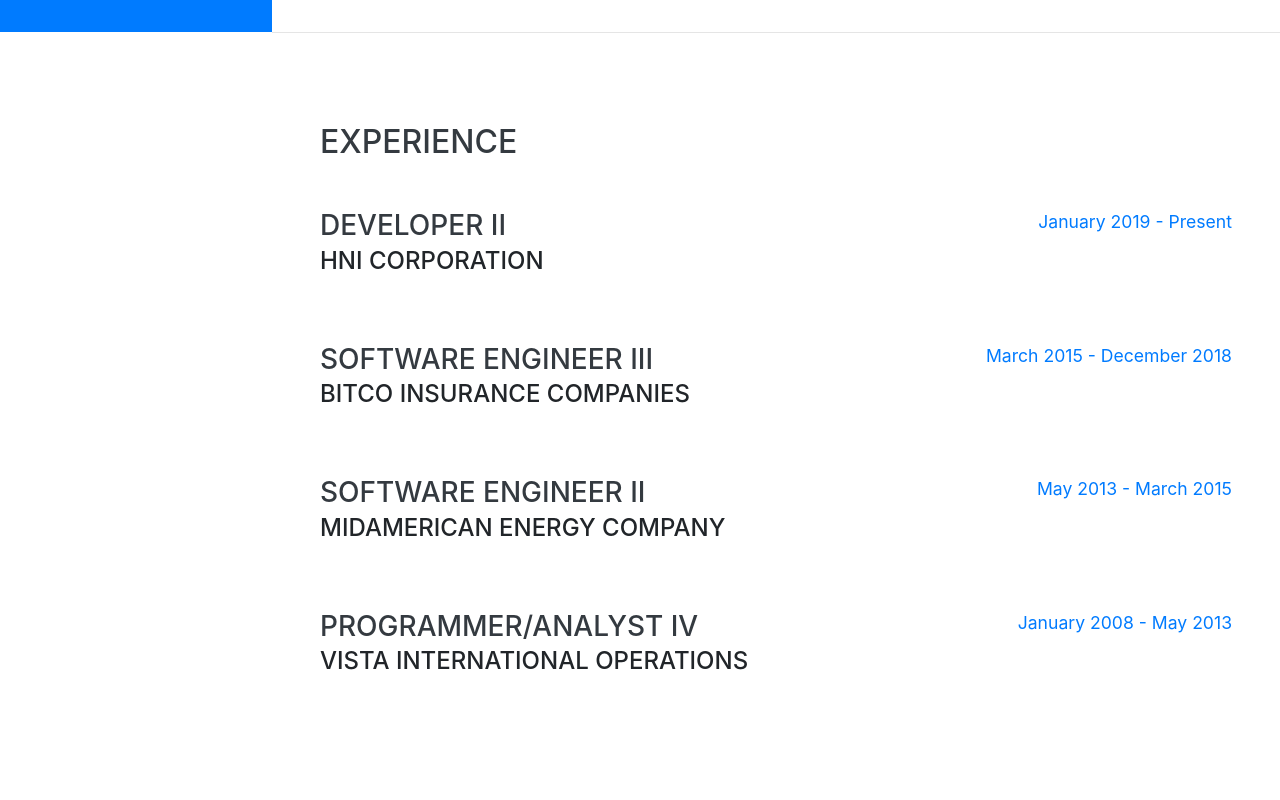
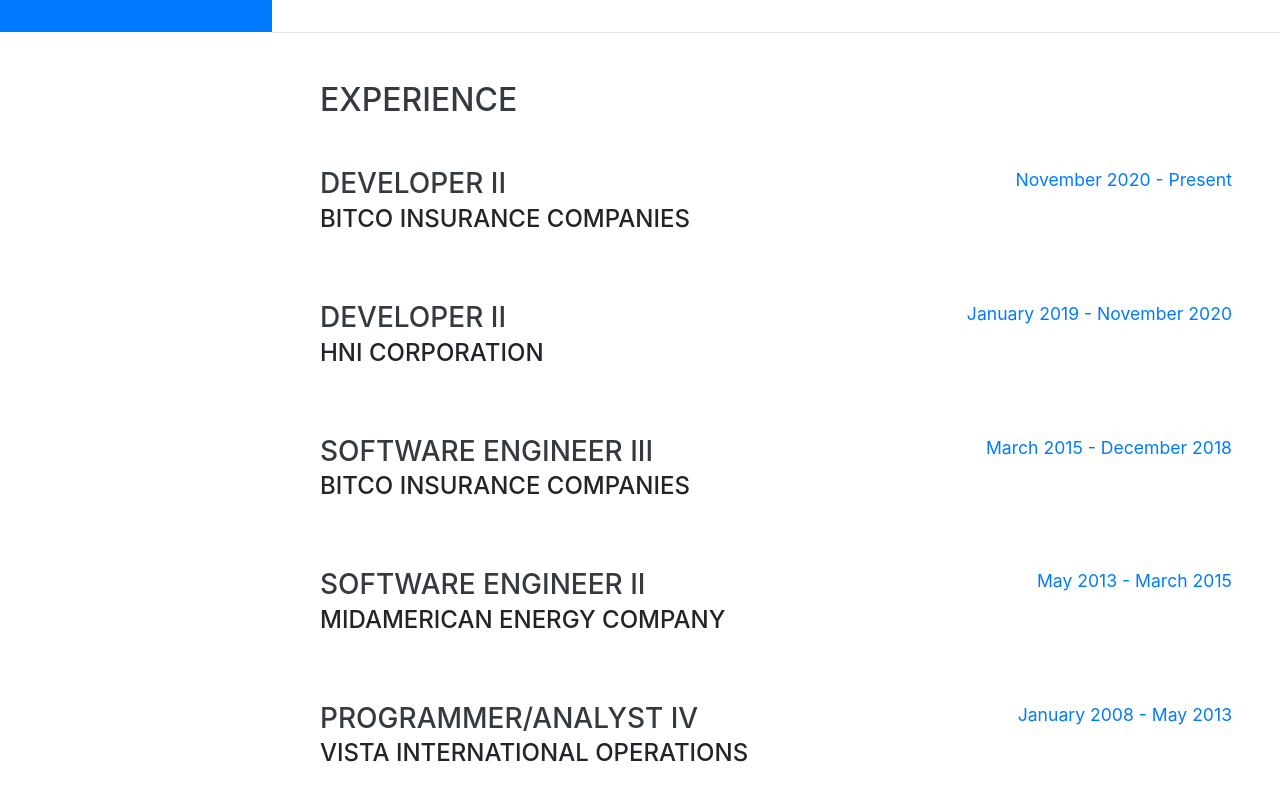
Before and after one commit to mmiller314/mmiller314.github.io, a React app: page index.html in a window 1280 px wide. Shown: the part 768-1568 px from the top of the page. Built offline with nearby package versions, Linux system fonts and the light colour scheme; no server answers; a web font is replaced by a local one.

Commit message:
Update index.html

```diff
--- a/index.html
+++ b/index.html
@@ -87,10 +87,20 @@
           <div class="resume-item d-flex flex-column flex-md-row mb-5">
             <div class="resume-content mr-auto">
               <h3 class="mb-0">Developer II</h3>
+              <div class="subheading mb-3">BITCO Insurance Companies</div>
+            </div>
+            <div class="resume-date text-md-right">
+              <span class="text-primary">November 2020 - Present</span>
+            </div>
+          </div>
+
+          <div class="resume-item d-flex flex-column flex-md-row mb-5">
+            <div class="resume-content mr-auto">
+              <h3 class="mb-0">Developer II</h3>
               <div class="subheading mb-3">HNI Corporation</div>
             </div>
             <div class="resume-date text-md-right">
-              <span class="text-primary">January 2019 - Present</span>
+              <span class="text-primary">January 2019 - November 2020</span>
             </div>
           </div>
 
```
